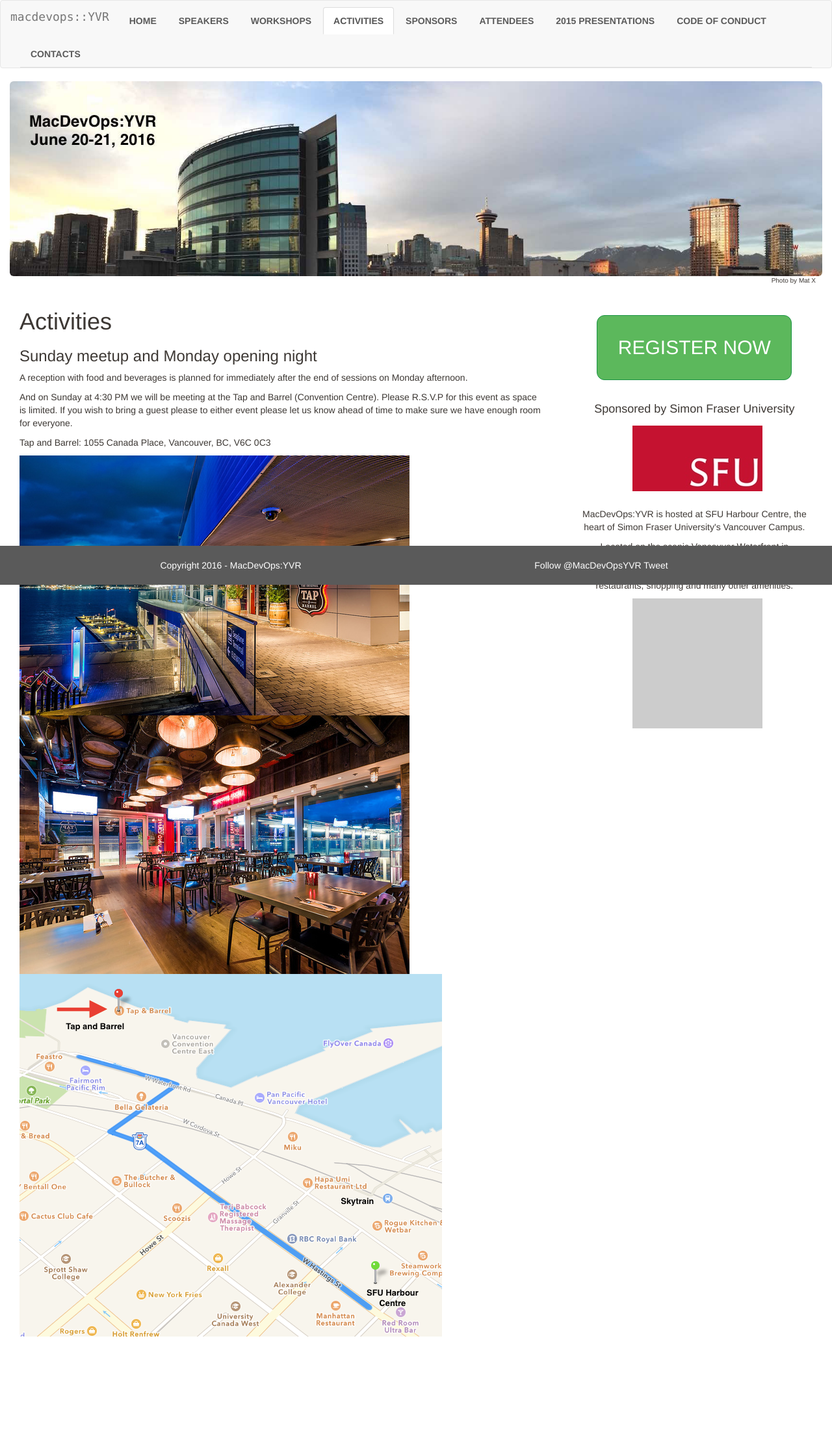
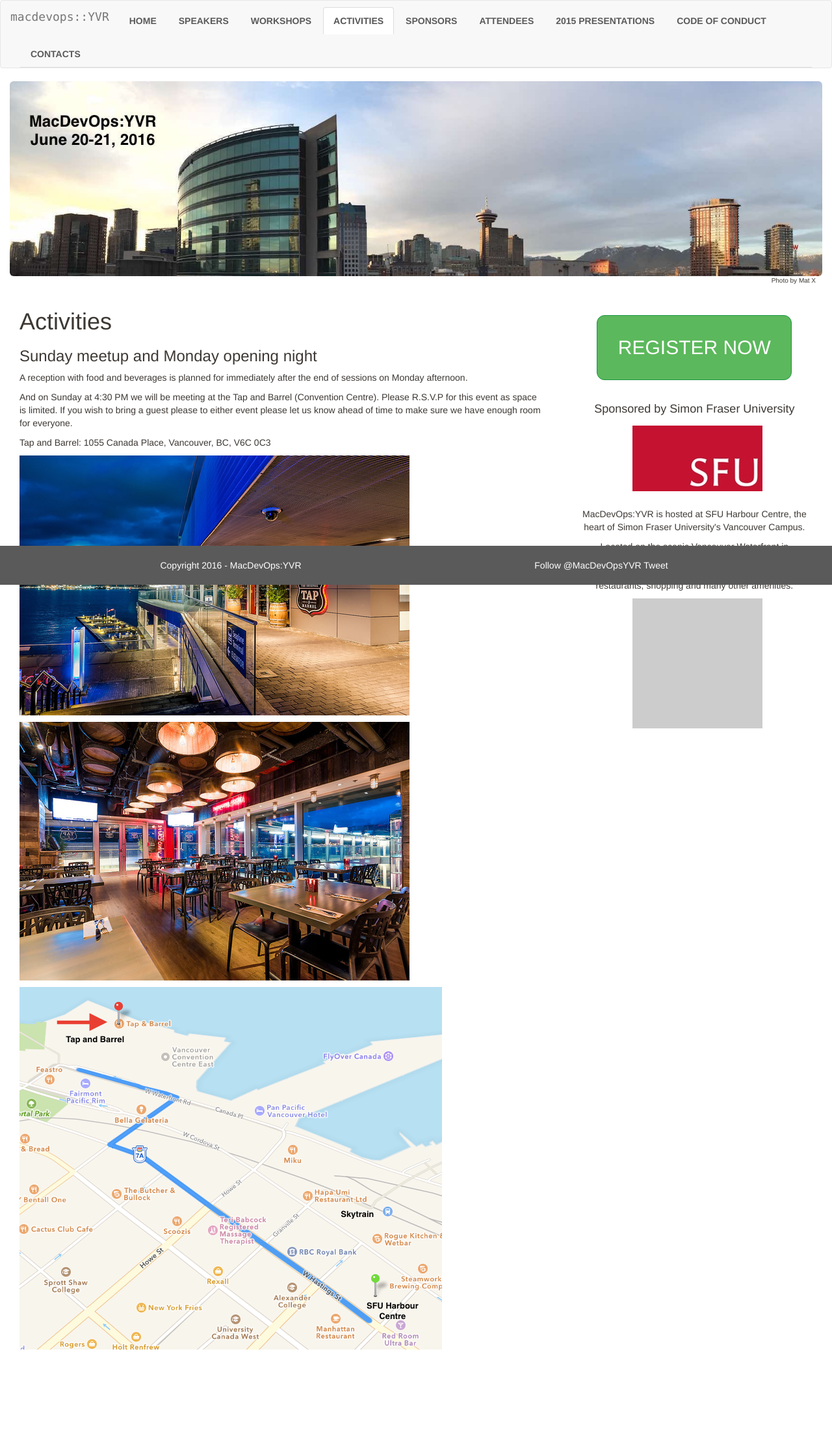
Before and after one commit to macdevopsyvr/macdevopsyvr.github.io, a Jekyll site: the page built from activities/index.md, in a window 1280 px wide. Shown: the whole page at 65% size. Built offline with Jekyll 4.4.1, drawn with Linux system fonts in a browser that asks for light colours; comment, search, counter and statistics services are not loaded.

Commit message:
Minor tweaks
Spacing, the final frontier.

```diff
--- a/activities/index.md
+++ b/activities/index.md
@@ -17,7 +17,7 @@
 </p>
 <p>Tap and Barrel: 1055 Canada Place, Vancouver, BC, V6C 0C3</p>
 <p>
-<img src="/assets/BarrelRoom2.jpg">
-<img src="/assets/BarrelRoom1.jpg">
-<img src="/assets/TapBarrel-CCtr-Crop.png">
+<img src="/assets/BarrelRoom2.jpg"></p>
+<p><img src="/assets/BarrelRoom1.jpg"></p>
+<p><img src="/assets/TapBarrel-CCtr-Crop.png">
 </p>
```
